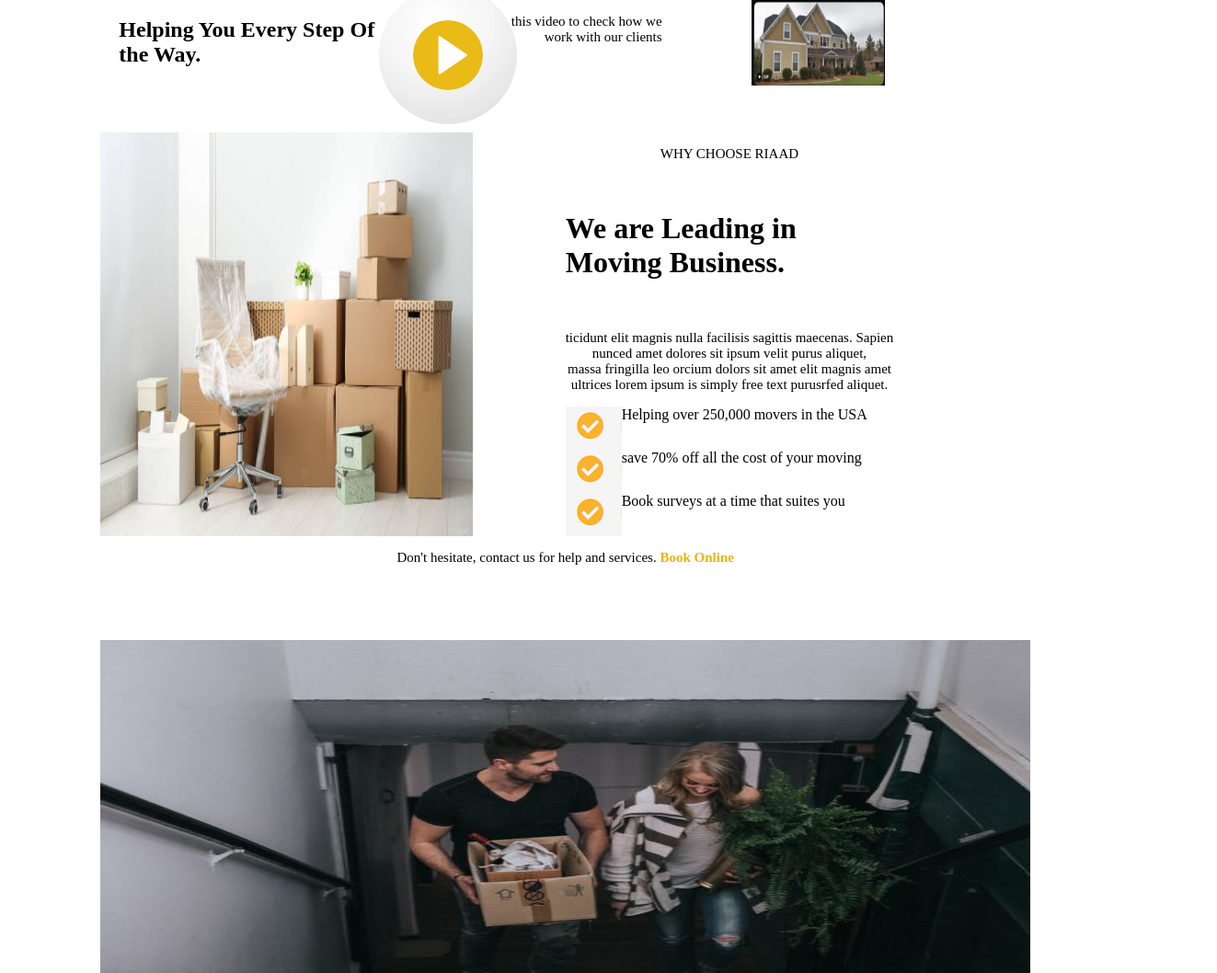
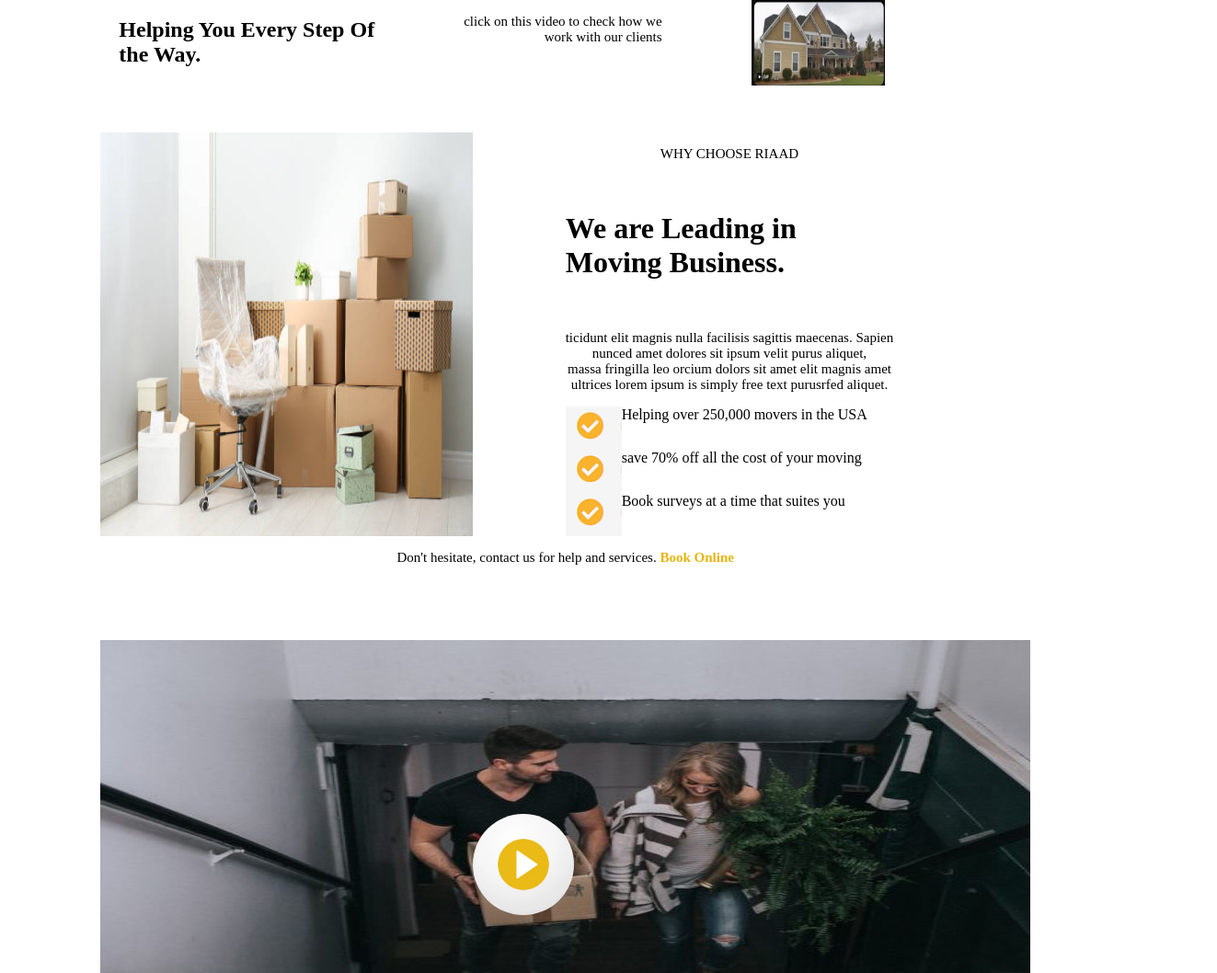
Before and after one commit to Maureen-Wangari/MovingDay-HTML, a plain HTML site: page index.html in a window 1280 px wide. Shown: the part 1758-2816 px from the top of the page at 92% size, 1323 px wide, since content can reach past the window. Drawn offline with Linux system fonts and the light colour scheme.

Commit message:
add files and images

```diff
--- a/style.css
+++ b/style.css
@@ -107,9 +107,9 @@ button{
 
 .play{
     position: relative;
-     height: 150px;
-     bottom: 210%;
-     left: 15%;
+     height: 110px;
+     bottom: 50%;
+     left: 20%;
      border-radius: 200px;
 
 }
```
